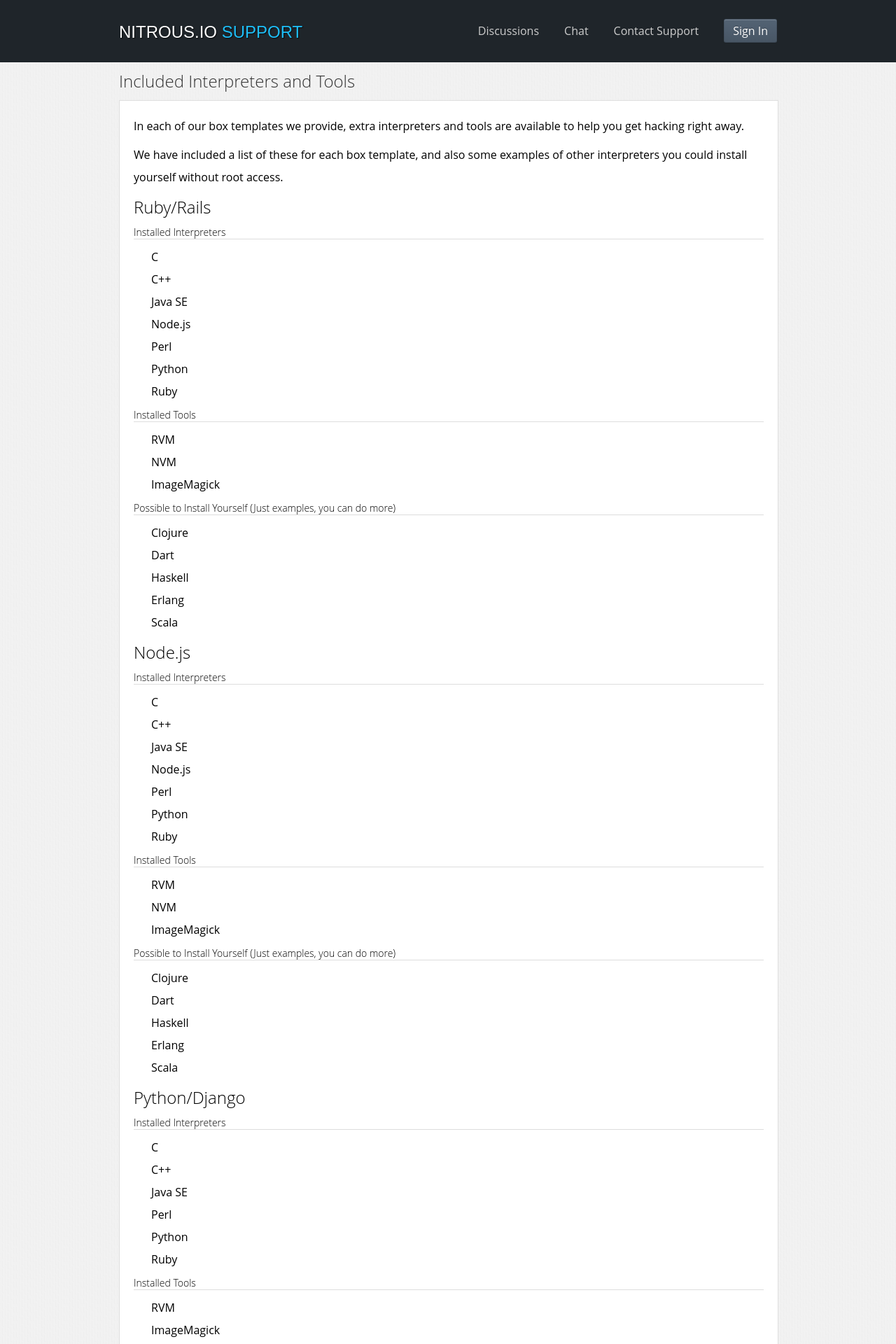
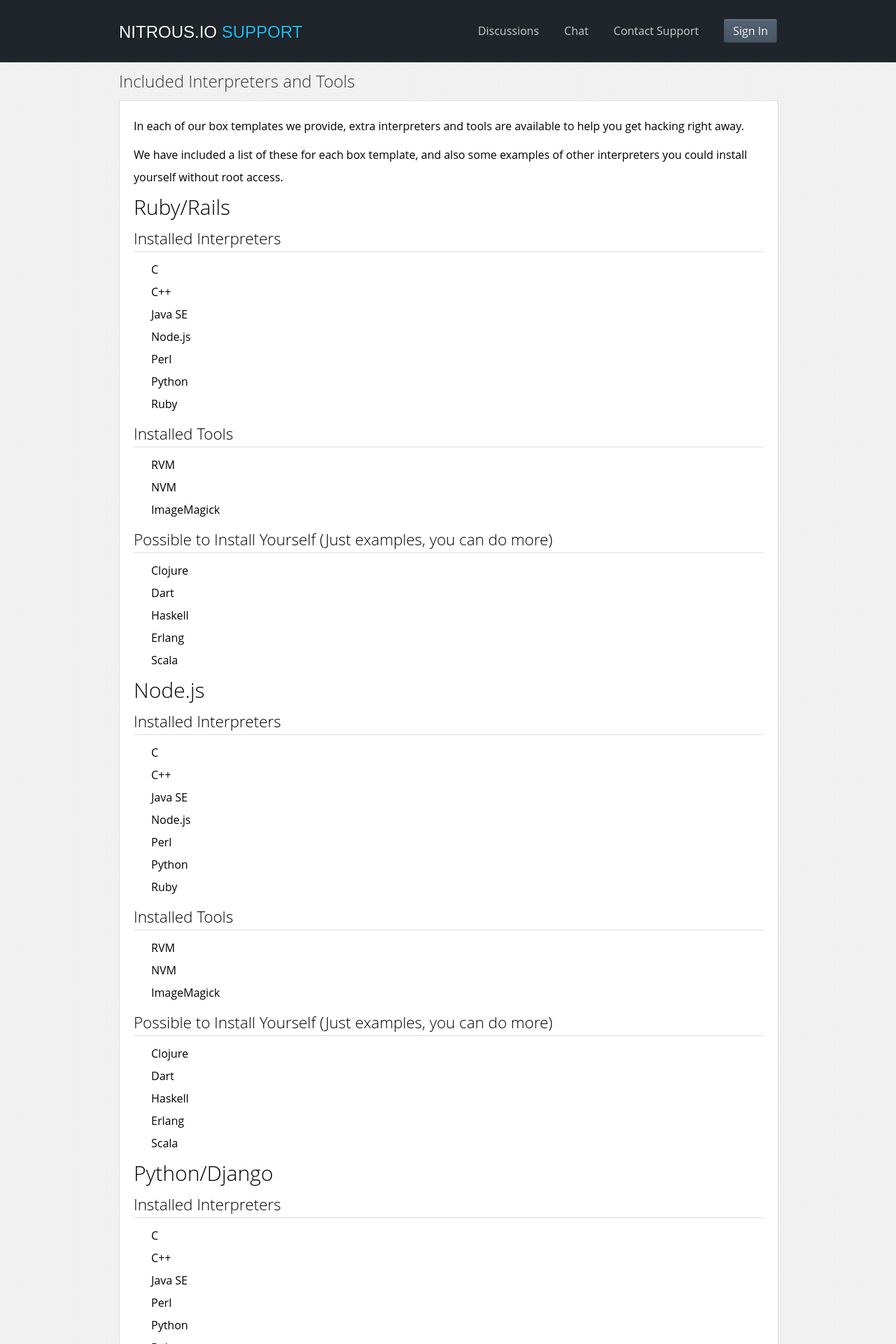
Before and after one commit to pkallberg/help.nitrous.io, a Jekyll site: the page built from _posts/2013-07-12-box-interpreters-and-tools.md, in a window 1280 px wide. Shown: the top 1920 px of the page at 70% size. Built offline with Jekyll 4.4.1, drawn with Linux system fonts in a browser that asks for light colours; some web fonts are replaced; comment, search, counter and statistics services are not loaded.

```diff
--- a/_posts/2013-07-12-box-interpreters-and-tools.md
+++ b/_posts/2013-07-12-box-interpreters-and-tools.md
@@ -9,92 +9,92 @@ In each of our box templates we provide, extra interpreters and tools are availa
 
 We have included a list of these for each box template, and also some examples of other interpreters you could install yourself without root access.
 
-## Ruby/Rails
+# Ruby/Rails
 
-#### Installed Interpreters
-+ C
-+ C++
-+ Java SE
-+ Node.js
-+ Perl
-+ Python
-+ Ruby
+### Installed Interpreters
+* C
+* C++
+* Java SE
+* Node.js
+* Perl
+* Python
+* Ruby
 
-#### Installed Tools
-+ RVM
-+ NVM
-+ ImageMagick
+### Installed Tools
+* RVM
+* NVM
+* ImageMagick
 
-#### Possible to Install Yourself (Just examples, you can do more)
-+ Clojure
-+ Dart
-+ Haskell
-+ Erlang
-+ Scala
+### Possible to Install Yourself (Just examples, you can do more)
+* Clojure
+* Dart
+* Haskell
+* Erlang
+* Scala
 
-## Node.js
+# Node.js
 
-#### Installed Interpreters
-+ C
-+ C++
-+ Java SE
-+ Node.js
-+ Perl
-+ Python
-+ Ruby
+### Installed Interpreters
+* C
+* C++
+* Java SE
+* Node.js
+* Perl
+* Python
+* Ruby
 
-#### Installed Tools
-+ RVM
-+ NVM
-+ ImageMagick
+### Installed Tools
+* RVM
+* NVM
+* ImageMagick
 
-#### Possible to Install Yourself (Just examples, you can do more)
-+ Clojure
-+ Dart
-+ Haskell
-+ Erlang
-+ Scala
+### Possible to Install Yourself (Just examples, you can do more)
+* Clojure
+* Dart
+* Haskell
+* Erlang
+* Scala
 
-## Python/Django
+# Python/Django
 
-#### Installed Interpreters
-+ C
-+ C++
-+ Java SE
-+ Perl
-+ Python
-+ Ruby
+### Installed Interpreters
+* C
+* C++
+* Java SE
+* Perl
+* Python
+* Ruby
 
-#### Installed Tools
-+ RVM
-+ ImageMagick
+### Installed Tools
+* RVM
+* ImageMagick
 
-#### Possible to Install Yourself (Just examples, you can do more)
-+ Clojure
-+ Dart
-+ Haskell
-+ Erlang
-+ Scala
+### Possible to Install Yourself (Just examples, you can do more)
+* Clojure
+* Dart
+* Haskell
+* Erlang
+* Scala
 
-## Go
+# Go
 
-#### Installed Interpreters
-+ C
-+ C++
-+ Go
-+ Java SE
-+ Perl
-+ Python
-+ Ruby
+### Installed Interpreters
+* C
+* C++
+* Go
+* Java SE
+* Perl
+* Python
+* Ruby
 
-#### Installed Tools
-+ RVM
-+ NVM
-+ ImageMagick
+### Installed Tools
+* RVM
+* NVM
+* ImageMagick
 
-#### Possible to Install Yourself (Just examples, you can do more)
-+ Clojure
-+ Dart
-+ Haskell
-+ Erlang
-+ Scala
+### Possible to Install Yourself (Just examples, you can do more)
+* Clojure
+* Dart
+* Haskell
+* Erlang
+* Scala
```
